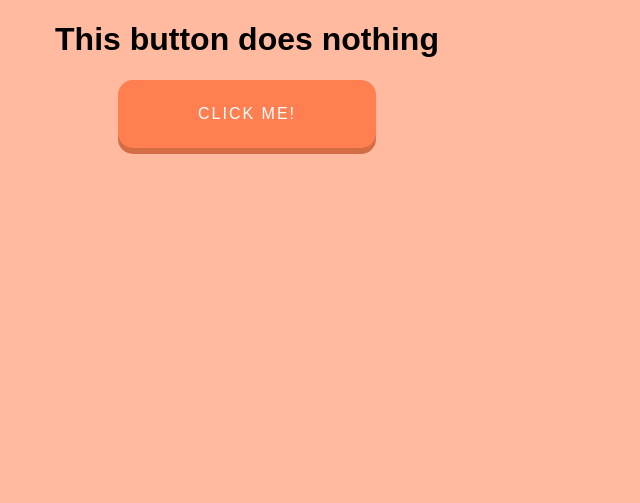
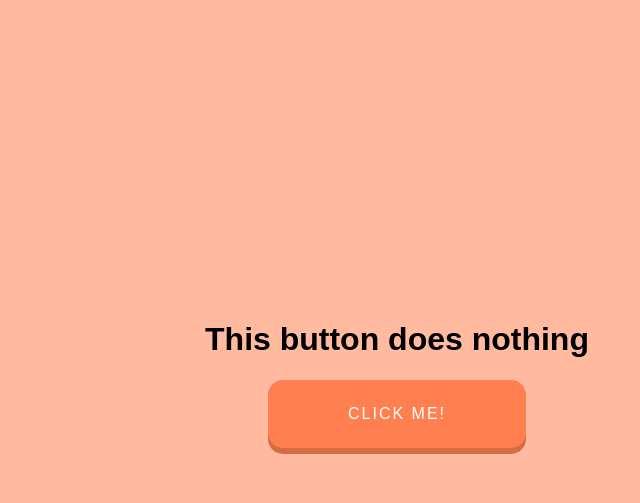
Before and after one commit to amatirin92/building-a-button, a plain HTML site: page index.html in a window 1280 px wide. Shown: the whole page, without its empty margins (393-1033 px from the left). Drawn offline with Linux system fonts and the light colour scheme; a web font is replaced by a local one.

Commit message:
centered all elements on the page

```diff
--- a/index.html
+++ b/index.html
@@ -5,11 +5,14 @@
     <meta charset="UTF-8">
     <title>Building A Button</title>
     <link href="style.css" rel="stylesheet">
-    <link href="https://fonts.googleapis.com/css?family=Encode+Sans+Expanded" rel="stylesheet"> </head>
+    <link href="https://fonts.googleapis.com/css?family=Encode+Sans+Expanded" rel="stylesheet">
+</head>
 
 <body>
+   <div class='main'>
     <h1>This button does nothing</h1>
     <button id='btn' onclick='changeText()'>Click Me!</button>
+    </div>
     <script>
         function changeText() {
             document.getElementById('btn').innerHTML = 'Just kidding!';
--- a/style.css
+++ b/style.css
@@ -1,5 +1,12 @@
 * {
     font-family: 'Encode Sans Expanded', sans-serif;
+}
+body {
+    background-color: #FFBAA0;
+}
+h1 {
+    text-align: center;
+    font-weight: 10px;
 }
 
 #btn {
@@ -29,10 +36,12 @@
     top: 6px;
 }
 
-body {
-    background-color: #FFBAA0;
+.main {
+  position: absolute;
+  width: 600px;
+  height: 200px;
+  z-index: 5;
+  top: 50%;
+  left: 50%;
+  margin: -100px 0 0 -150px;
 }
-h1 {
-    text-align: center;
-    font-weight: 10px;
-}
```
